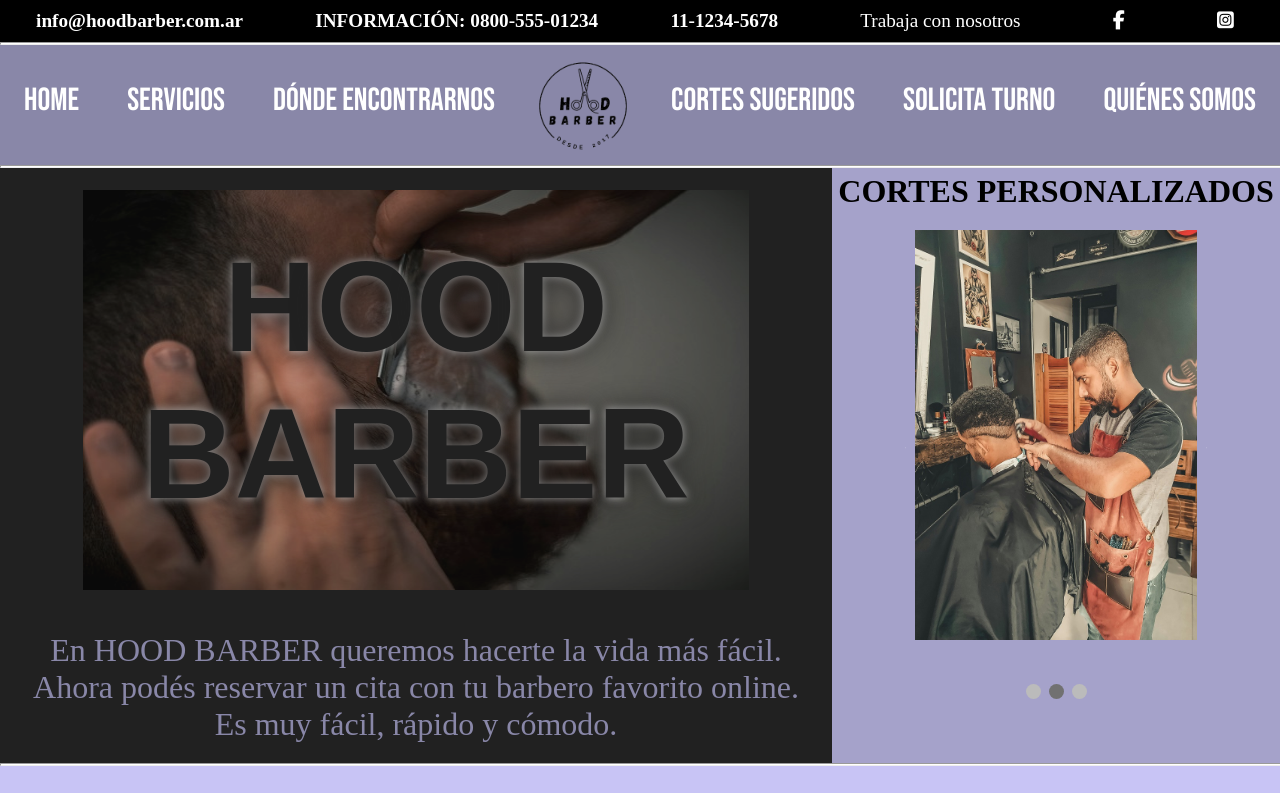
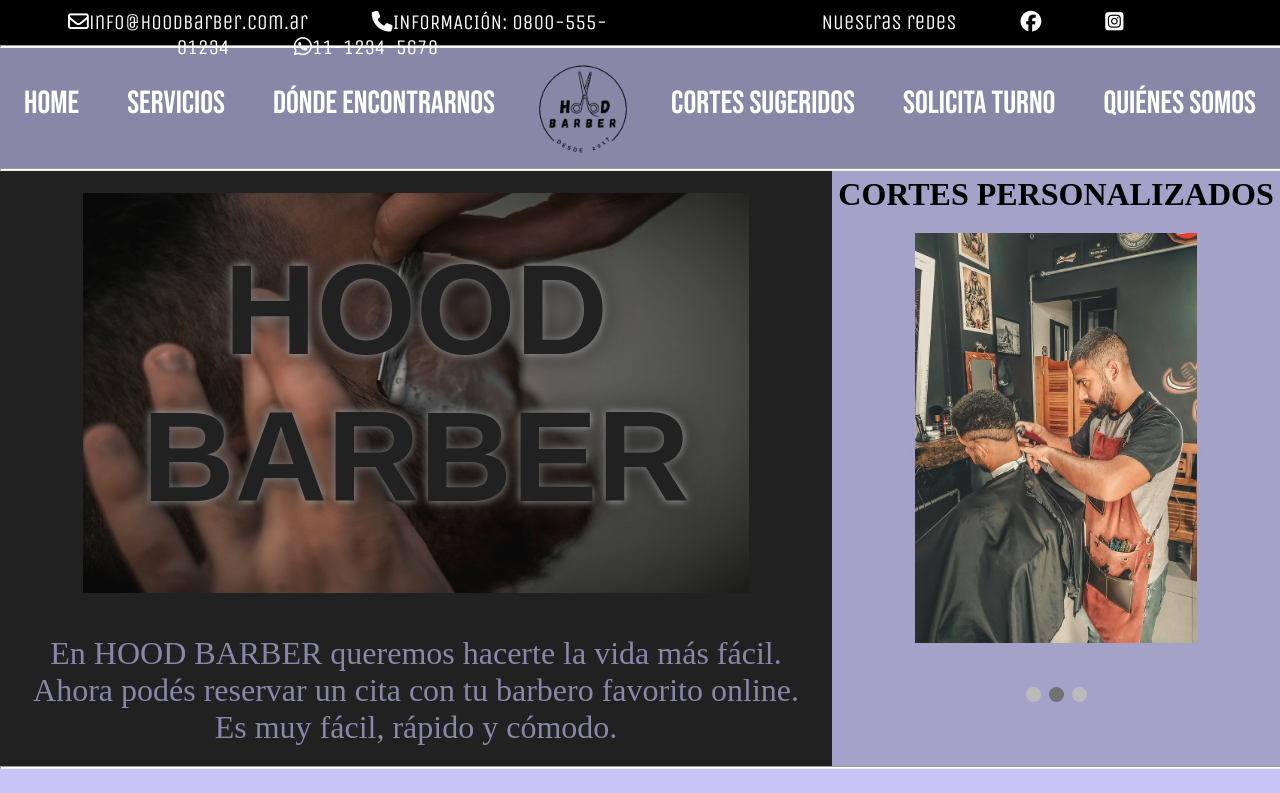
Before and after one commit to CaC-Fullstack-NodeJS/Hood_Barber, a plain HTML site: page index.html in a window 1280 px wide. Shown: the top 793 px of the page. Drawn offline with nearby package versions, Linux system fonts and the light colour scheme.

Commit message:
cambios en informacion

```diff
--- a/index.html
+++ b/index.html
@@ -15,13 +15,16 @@
 
 <body>
     <div class="redes">
-        <h3>info@hoodbarber.com.ar</h3>
-        <h3>INFORMACIÓN: 0800-555-01234</h3>
-        <h3>11-1234-5678</h3>
-        <a href="#">Trabaja con nosotros</a>
-        <a href="https://www.facebook.com/" target="_blank"><i class="fa-brands fa-facebook-f"
-                style="color: #ffffff;"></i></a>
-        <a href="https://www.instagram.com/" target="_blank"><i class="fa-brands fa-square-instagram"></i></a>
+        <div class="informacion">
+            <a href="#"><i class="fa-regular fa-envelope" style="color: #ffffff;"></i>info@hoodbarber.com.ar</a>
+            <a href="#"><i class="fa-solid fa-phone" style="color: #ffffff;"></i>INFORMACIÓN: 0800-555-01234</a>
+            <a href="#"><i class="fa-brands fa-whatsapp" style="color: #ffffff;"></i>11-1234-5678</a>
+        </div>
+        <div class="nuestras">
+            <a href="">Nuestras redes</a>
+            <a href="https://www.facebook.com/" target="_blank"><i class="fa-brands fa-facebook"></i></a>
+            <a href="https://www.instagram.com/" target="_blank"><i class="fa-brands fa-square-instagram"></i></a>
+        </div>
     </div>
 
     <hr>
--- a/src/css/style.css
+++ b/src/css/style.css
@@ -24,25 +24,35 @@ hr{
 }
 
 .redes{
-    width: 100%;
-    background-color: #000000;
-    margin: 0 auto;
-    text-align: center;
-
+    display: flex;
 }
 
-.redes {
-    display: flex;
-    justify-content:space-around; /* Para separar los elementos horizontalmente */
-    align-items: center; /* Para alinear verticalmente */
-
+.redes{
+    width: 100%;
+    height: 35px;
+    background-color: #000000;
+    text-align: center;
+    padding-top: 10px;
 }
 
-.redes h3,
+
 .redes a {
     color: var(--letters-color);
-    font-size: 1.2rem;
+    font-size: 1.3rem;
+    font-family: "Unica One", sans-serif;
+    padding-left: 30px;
+    padding-right: 10px;
 }
+
+.informacion,
+.nuestras {
+    flex: 1; /* Para que ocupen el mismo espacio dentro de .redes */
+}
+
+.informacion {
+    margin-right: 10px; /* Espacio entre .informacion y .nuestras */
+}
+
 
 /*NAVBAR*/
 
```
